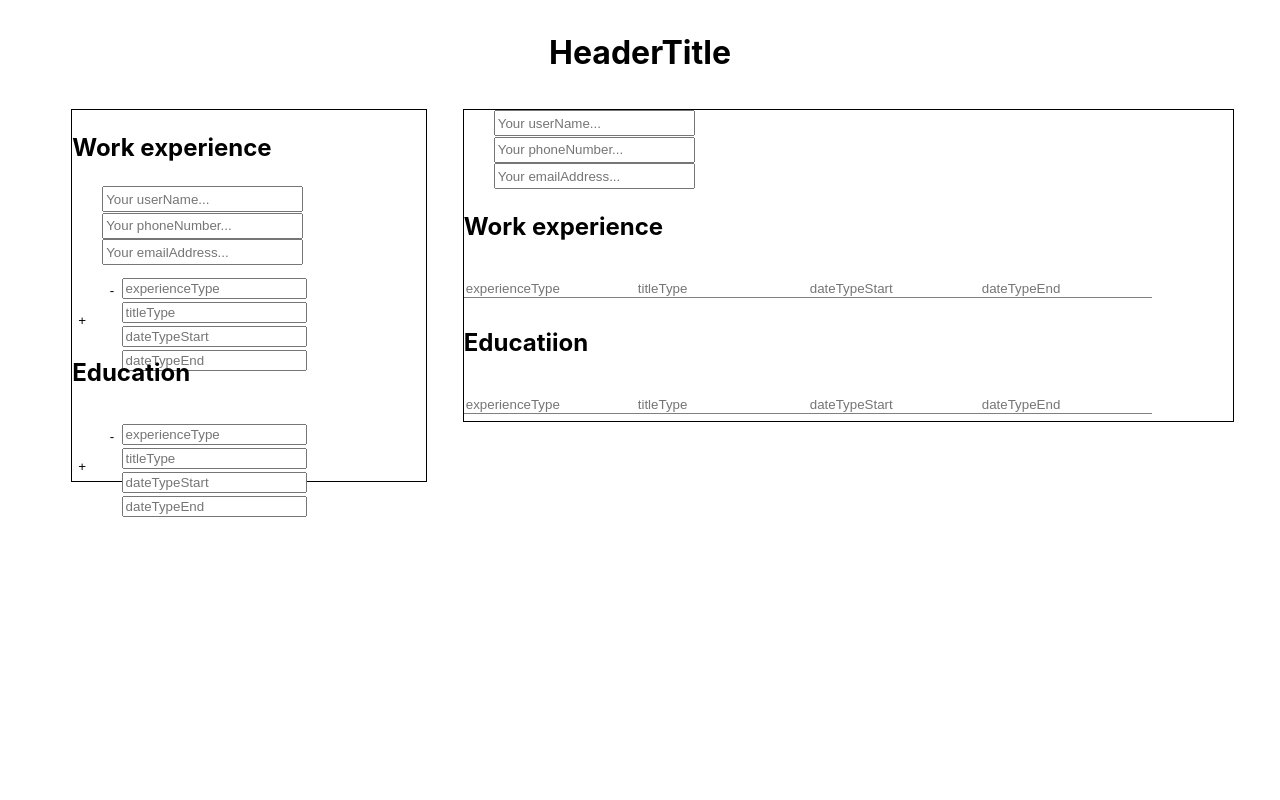
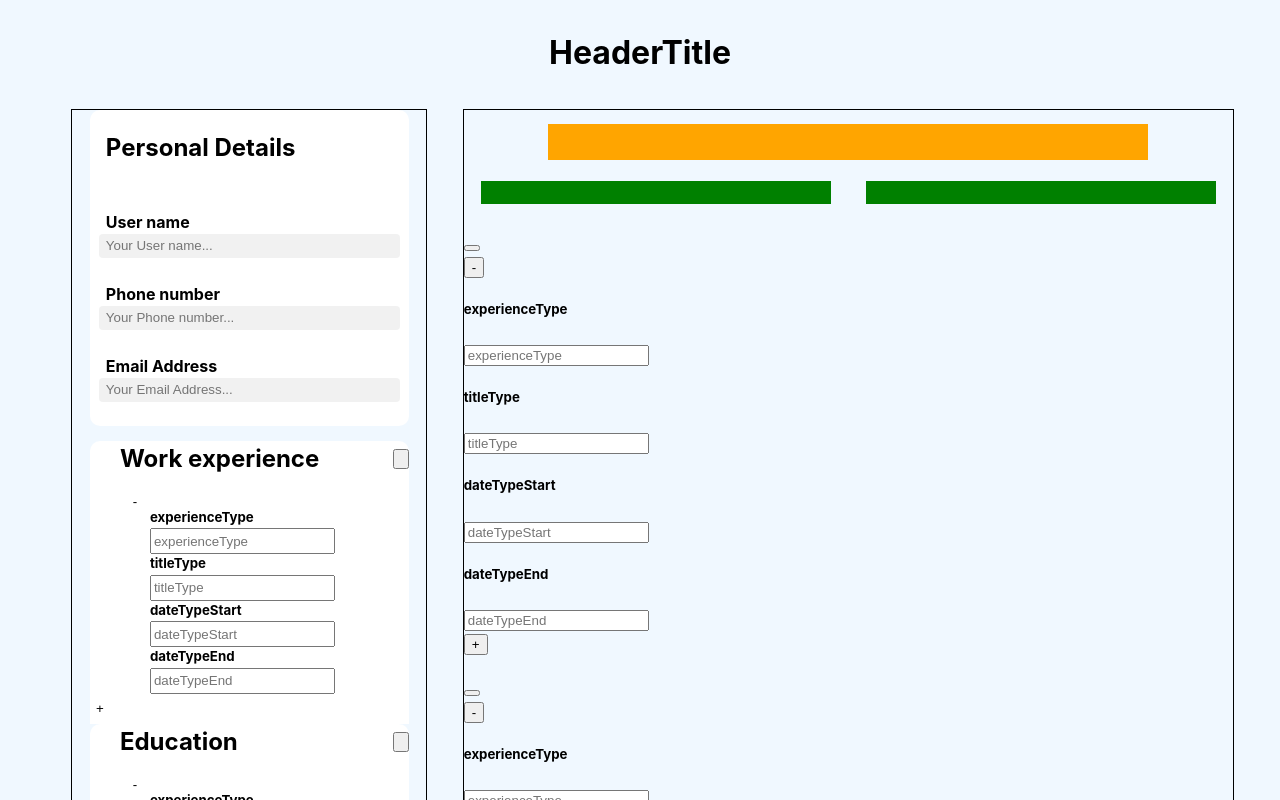
Before and after one commit to wellwe11/CVApplication, a React (Vite) app: page / in a window 1280 px wide. Shown: the top 800 px of the page. Built offline with nearby package versions, Linux system fonts and the light colour scheme.

Commit message:
forgot to push yesterday. Have been trying to add animations to preview 'Work experience' in a cleaner way

```diff
--- a/src/educationSection.jsx
+++ b/src/educationSection.jsx
@@ -1,26 +1,57 @@
+import { useState } from "react";
 import "./educationSection.css";
 import "./educationSectionTwo.css";
+
+const handleState = (stateToUse) => {
+  const [state, setState] = useState(stateToUse);
+
+  const toggleState = () => {
+    setState((prevState) => !prevState);
+    console.log(state);
+  };
+
+  return {
+    state,
+    toggleState,
+  };
+};
 
 export default function ExperienceInputs({
   rows,
   handleChange,
   handleAddRow,
   handleRemoveRow,
+  titleType,
+  experienceTitle,
 }) {
+  const setSelfDisplayNone = (e) => {
+    e.target.style.display = "none";
+  };
+
   return (
     <div className="experienceSection">
+      <div className="titleAndButton">
+        <h2>{titleType}</h2>
+        <button className="expandExperienceInputs"></button>
+      </div>
       <div className="experienceInputs">
         {rows.map((row, index) => (
           <div className="experienceInput" key={index}>
-            <div className="experienceHeader">
+            <div className={`experienceHeader`}>
               <button
                 onClick={() => handleRemoveRow(index)}
                 className="deleteRowButton"
               >
                 -
               </button>
+              <div className={`experienceInputContainer`}>
                 <div>
+                  <div>
+                    <h4>{experienceTitle}</h4>
+                  </div>
                   {Object.keys(row).map((key) => (
+                    <div key={key}>
+                      <h5>{key}</h5>
                       <input
                         key={key}
                         type="text"
@@ -28,7 +59,9 @@ export default function ExperienceInputs({
                         placeholder={key}
                         onChange={(e) => handleChange(e, index, key)}
                       />
+                    </div>
                   ))}
+                </div>
               </div>
             </div>
           </div>
--- a/src/educationSectionTwo.css
+++ b/src/educationSectionTwo.css
@@ -1,100 +1,36 @@
-FIX TOMORROW SO IT LOOKS FINE .rightContent.contentSection .contentSection h2 {
-  margin-left: 30px;
+.leftContent.contentSection .titleAndButton {
+  display: flex;
+  justify-content: space-between;
 }
 
-.rightContent.contentSection .experienceSection {
+.leftContent.contentSection .titleAndButton button {
+  height: 20px;
+  align-self: center;
 }
 
-.rightContent.contentSection .experienceSection h2 {
-  margin: 0;
-  margin-left: 30px;
+.leftContent.contentSection .experienceHeader {
+  height: fit-content;
+  min-height: 100px;
+  width: 100%;
 }
 
-.rightContent.contentSection .experienceInputs {
+.leftContent.contentSection .experienceHeader h5 {
+  margin: 0;
 }
 
-.rightContent.contentSection .experienceHeader {
-  display: flex;
-  height: 30px;
+.leftContent.contentSection .experienceHeader div input {
+  height: 20px;
 }
 
-.rightContent.contentSection .experiencePosition {
-  margin-left: 30px;
-}
-
-.rightContent.contentSection .experiencePosition input {
-  height: 30px;
-}
-
-.rightContent.contentSection .experienceDate {
-  margin-left: 30px;
-
-  height: 30px;
-  width: 20px;
-
+.displayBar {
   display: flex;
 }
 
-.rightContent.contentSection .experienceDate input {
-  text-align: start;
-  height: 30px;
-}
-
-.rightContent.contentSection .experienceDate input:hover {
-  cursor: text;
-}
-
-.rightContent.contentSection
-  .experienceDate
-  input::-webkit-calendar-picker-indicator {
-  background-color: lightgray;
-}
-
-.rightContent.contentSection
-  .experienceDate
-  input::-webkit-calendar-picker-indicator:hover {
-  background-color: gray;
-  cursor: pointer;
-}
-
-.rightContent.contentSection .experienceDate p {
-  width: 20px;
-  display: flex;
-  align-items: center;
-  justify-content: center;
-}
-
-.rightContent.contentSection .experienceInput {
-  margin-top: 10px;
-
-  display: flex;
-  flex-direction: column;
-}
-
-.rightContent.contentSection .experienceInput input {
-  width: 168px;
-  background-color: white;
-  color: black;
-
-  border: none;
-
-  border-bottom: 1px solid gray;
-}
-
-.rightContent.contentSection .experienceInput input:focus,
-.rightContent.contentSection .experienceInput input:hover {
-  outline: none;
-  border-bottom: 1px solid black;
-}
-
-.rightContent.contentSection .experienceDate {
-  border: none;
-}
-
-.rightContent.contentSection .addRowButton {
+.hideBar {
   display: none;
 }
 
-.rightContent.contentSection .deleteRowButton {
-  display: none;
+.leftContent.contentSection .experienceInputs > div {
+  flex-direction: column;
+  justify-content: center;
 }
--- a/src/index.css
+++ b/src/index.css
@@ -5,7 +5,7 @@
 
   color-scheme: light dark;
   color: rgba(255, 255, 255, 0.87);
-  background-color: white;
+  background-color: aliceblue;
 
   font-synthesis: none;
   text-rendering: optimizeLegibility;
--- a/src/mainContent.css
+++ b/src/mainContent.css
@@ -28,11 +28,6 @@ h6 {
 
   height: fit-content;
   min-height: 300px;
-
-  display: flex;
-  flex-direction: column;
-  justify-content: space-around;
-  align-items: flex-start;
 }
 
 .leftContent {
@@ -55,3 +50,7 @@ h6 {
   min-height: 100vh;
   min-width: 100%;
 }
+
+.leftContent.contentSection .headerInputs {
+  margin-bottom: 15px;
+}
--- a/src/mainContent.jsx
+++ b/src/mainContent.jsx
@@ -2,7 +2,9 @@ import { useState } from "react";
 import TitleAndInputs from "./titleAndInputs";
 import ExperienceInputs from "./educationSection";
 import "./mainContent.css";
+import "./titleAndInputs.css";
 
+// abstract usestate to manage input-objects. They are mainly the same
 const handleState = (stateToUse) => {
   const [state, setState] = useState(stateToUse);
 
@@ -33,7 +35,20 @@ const handleState = (stateToUse) => {
   };
 };
 export default function MainContent() {
-  // logic for experienceRows
+  //
+  const [nameRows, setNameRows] = useState([
+    {
+      "User name": "",
+      "Phone number": "",
+      "Email Address": "",
+    },
+  ]);
+
+  const handleNamesRowChange = (e, index, key) => {
+    const values = [...nameRows];
+    values[index][key] = e.target.value;
+    setNameRows(values);
+  };
 
   const {
     state: experienceRows,
@@ -58,20 +73,6 @@ export default function MainContent() {
     { experienceType: "", titleType: "", dateTypeStart: "", dateTypeEnd: "" },
   ]);
 
-  const [nameRows, setNameRows] = useState([
-    {
-      userName: "",
-      phoneNumber: "",
-      emailAddress: "",
-    },
-  ]);
-
-  const handleNamesRowChange = (e, index, key) => {
-    const values = [...nameRows];
-    values[index][key] = e.target.value;
-    setNameRows(values);
-  };
-
   return (
     <div>
       <div className="headerContainer">
@@ -81,19 +82,22 @@ export default function MainContent() {
       </div>
       <div className="contentContainer">
         <div className="leftContent contentSection">
-          <h2>Work experience</h2>
+          <div>
+            <h2>Personal Details</h2>
+          </div>
           <TitleAndInputs
             rows={nameRows}
             handleNameChange={handleNamesRowChange}
           />
           <ExperienceInputs
+            titleType={"Work experience"}
             rows={experienceRows}
             handleAddRow={handleAddExperienceRow}
             handleRemoveRow={handleRemoveExperienceRow}
             handleChange={handleExperienceChange}
           />
-          <h2>Education</h2>
           <ExperienceInputs
+            titleType={"Education"}
             rows={educationRows}
             handleAddRow={handleAddEducationRow}
             handleRemoveRow={handleRemoveEducationRow}
@@ -106,14 +110,12 @@ export default function MainContent() {
             rows={nameRows}
             handleNameChange={handleNamesRowChange}
           />
-          <h2>Work experience</h2>
           <ExperienceInputs
             rows={experienceRows}
             handleAddRow={handleAddExperienceRow}
             handleRemoveRow={handleRemoveExperienceRow}
             handleChange={handleExperienceChange}
           />
-          <h2>Educatiion</h2>
           <ExperienceInputs
             rows={educationRows}
             handleAddRow={handleAddEducationRow}
--- a/src/titleAndInputs.css
+++ b/src/titleAndInputs.css
@@ -1,122 +1,160 @@
-:root {
-  --inputContainer-width: 400px;
-  --input-width: calc(var(--inputContainer-width) / 2 - 7px);
+/* ---------------------------------- v Left side v ---------------------------------- */
+
+.leftContent.contentSection {
+  display: flex;
+  flex-direction: column;
+
+  align-content: center;
+  justify-content: center;
+
+  margin-bottom: 20px;
 }
 
-.titleName {
-  height: fit-content;
+.leftContent > div {
   margin: 0;
+
+  background-color: white;
+  border-top-left-radius: 10px;
+  border-top-right-radius: 10px;
+  width: 90%;
 }
 
-.headerInputs {
-  max-width: var(--inputContainer-width);
-  margin-left: 30px;
+.leftContent > div h2 {
+  margin-left: 5%;
 }
 
-.headerAndInputsContainer {
-  /* border: 1px solid var(--borderColor); */
+.leftContent.contentSection div {
+  align-self: center;
 }
 
-.titleSelectorContainerInactive {
-  border: 1px solid transparent;
+.leftContent .headerInputs {
+  min-width: 90%;
+
+  background-color: white;
+  border-top-left-radius: 0px;
+  border-top-right-radius: 0px;
+  border-bottom-left-radius: 10px;
+  border-bottom-right-radius: 10px;
+  height: 240px;
+
   display: flex;
+  flex-direction: column;
+  justify-content: space-evenly;
 }
 
-.titleSelectorContainerActive {
-  border: 1px solid black;
-  display: flex;
+.leftContent .headerInputs h4 {
+  margin: 0;
+
+  align-self: flex-start;
 }
 
-.titleSelectorContainerInactive button,
-.titleSelectorContainerActive button {
-  height: 30px;
+.leftContent .headerInputs div {
+  width: 90%;
+
+  display: flex;
+  flex-direction: column;
+  justify-content: center;
+  align-items: center;
 }
 
-.titleSelectorName {
+.leftContent .headerInputs input {
   width: 100%;
+  height: 10px;
+  padding: 7px;
+  background-color: rgb(120, 120, 120, 0.1);
+  color: black;
 
-  height: 100%;
+  border-radius: 4px;
+  border: none;
+  outline: 1.5px solid transparent;
+  transition: outline 0.2s ease;
+}
 
-  margin: 0px;
+.leftContent .headerInputs input:focus {
+  transition: outline 1s ease-out;
+  outline: 1.5px solid gray;
+}
 
+.leftContent .experienceSection {
+}
+
+/* ---------------------------------- v Right side v ---------------------------------- */
+
+.rightContent .headerInputs {
+  display: grid;
+
+  grid-template-rows: 65% 35%;
+  grid-template-columns: repeat(auto-fit, minmax(10px, 1fr));
+
+  height: 100px;
+  width: 100%;
+}
+
+.rightContent .headerInputs div {
   display: flex;
   align-items: center;
   justify-content: center;
+
+  align-self: center;
+  justify-self: center;
+  width: 100%;
+  max-width: 350px;
 }
 
-.dropdownHidden {
-  display: none;
+.rightContent .headerInputs div input {
+  pointer-events: none;
+
+  width: 100%;
 }
 
-.dropdownDisplayed {
-  display: flex;
+.rightContent .headerInputs div input::placeholder {
+  color: transparent;
 }
 
-.titleSelections {
-  margin-top: 29px;
-  margin-left: -1px;
-  position: absolute;
-
-  flex-direction: column;
-
-  border-top: none;
-  border: 1px solid black;
+.rightContent .headerInputs div:first-child {
+  max-width: 600px;
+  min-width: 200px;
+  background-color: orange;
+  grid-row: 1;
+  grid-column: 2 / 4;
 }
 
-.titleSelections button {
-  align-items: center;
-  justify-content: center;
-}
-.titleSelectorContainer button:hover,
-.titleSelections button:hover {
-  background-color: lightgray;
-}
+.rightContent .headerInputs div:first-child input {
+  font-size: 30px;
+  text-align: center;
 
-.nameContainer button {
-  width: 30px;
-  height: 25px;
-
-  background-color: white;
+  background-color: orange;
   color: black;
 
   border: none;
-
-  margin-left: -30px;
 }
 
-.nameContainer,
-.emailInputContainer,
-.phoneNumberInputContainer {
-  display: flex;
+.rightContent .headerInputs div:nth-child(2) {
+  background-color: green;
+  grid-row: 2;
+  grid-column: 2;
 }
 
-.nameContainer input,
-.emailInputContainer input,
-.phoneNumberInputContainer input {
-  border: none;
-  border-bottom: 1px solid gray;
-  margin-bottom: 10px;
-
-  background-color: white;
-  color: black;
-
-  outline: none;
+.rightContent .headerInputs div:nth-child(3) {
+  grid-row: 2;
+  grid-column: 3;
 }
 
-.nameContainer input:focus,
-.nameContainer input:hover,
-.emailInputContainer input:focus,
-.emailInputContainer input:hover,
-.phoneNumberInputContainer input:focus,
-.phoneNumberInputContainer input:hover {
-  border-bottom: 1px solid black;
+.rightContent .headerInputs div:nth-child(2),
+.rightContent .headerInputs div:nth-child(3) {
+  background-color: green;
 }
 
-.headerInputs h4 {
-  margin: 0;
+.rightContent .headerInputs div:nth-child(2) input,
+.rightContent .headerInputs div:nth-child(3) input {
+  font-size: 18px;
+  text-align: center;
+
+  background-color: green;
+  color: black;
+  border: none;
 }
 
-.headerInputs input {
-  width: var(--input-width);
-  height: 20px;
+.rightContent .headerInputs h4 {
+  display: none;
 }
--- a/src/titleAndInputs.jsx
+++ b/src/titleAndInputs.jsx
@@ -1,10 +1,12 @@
-import "./TitleAndInputs.css";
+import "./titleAndInputs.css";
 
 export default function TitleAndInputs({ rows, handleNameChange }) {
   return (
     <div className="headerInputs">
       {rows.map((row, index) =>
         Object.keys(row).map((key) => (
+          <div key={key + "container"}>
+            <h4>{key}</h4>
             <input
               key={key}
               className={key}
@@ -13,6 +15,7 @@ export default function TitleAndInputs({ rows, handleNameChange }) {
               placeholder={`Your ${key}...`}
               onChange={(e) => handleNameChange(e, index, key)}
             />
+          </div>
         ))
       )}
     </div>
```
Lines whose indentation alone changed are shown as unchanged.
